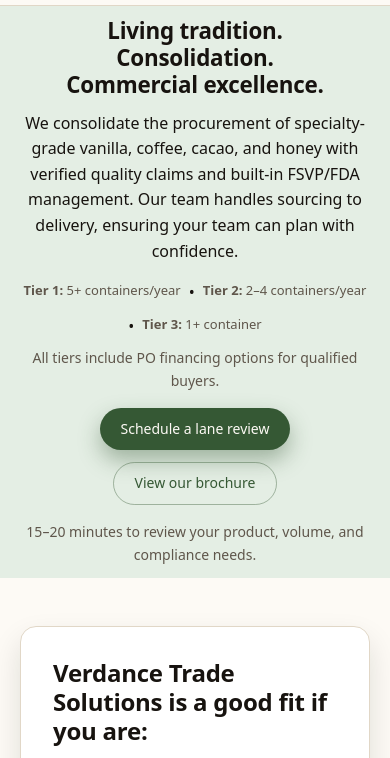
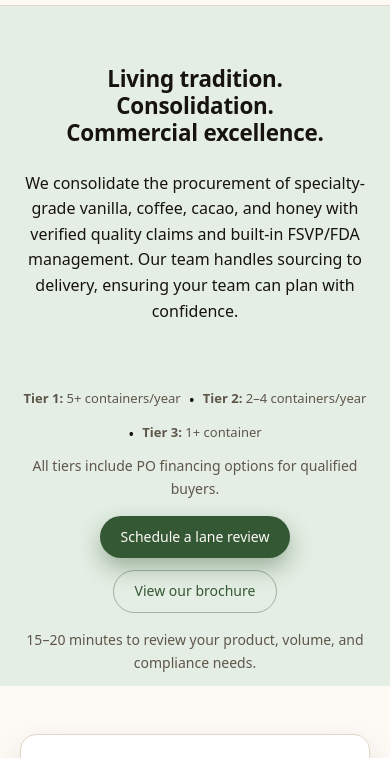
Before and after one commit to VerdanceSolutions/Verdance-Solutions-Website, a plain HTML site: page index.html in a window 390 px wide. Shown: the part 51-809 px from the top of the page. Drawn offline with Linux system fonts and the light colour scheme.

Commit message:
fix(hero): increase copy-stack gaps at ≤420px to push sub-subtitle content below fold

```diff
--- a/styles.css
+++ b/styles.css
@@ -1315,10 +1315,11 @@ textarea,
   so the hamburger floats to the far right edge.
   .navbar__cta is forced hidden with !important to override the
   ≥860px block which sets display:inline-flex with no lower bound.
-  Hero: release the 100dvh height constraint and overflow:hidden so the
-  section sizes to its content. The viewport window naturally lands just
-  below .hero__subtitle on first paint, letting the rest of the copy
-  (meta, actions, note) breathe below the fold without being clipped.
+  Hero: height:auto + overflow:visible releases the 100dvh hard clamp
+  so the section grows with its content. The copy-stack gaps are widened
+  so that title + subtitle consume most of the viewport height on first
+  paint, pushing .hero__meta, .hero__actions, and .hero__note naturally
+  below the fold for the user to scroll into.
 */
 @media (max-width: 420px) {
   .navbar {
@@ -1351,12 +1352,25 @@ textarea,
     padding-block: var(--space-sm);
   }
 
+  /*
+    Push the copy block down from the top of the section so the title
+    doesn't sit flush against the nav. Then widen the gap after
+    .hero__subtitle so .hero__meta and everything below it starts well
+    past the bottom of the viewport on first paint.
+  */
+  .hero__inner {
+    justify-content: flex-start;
+    padding-top: var(--space-2xl);
+  }
+
   .hero__title {
     font-size: clamp(1.4rem, 5.5vw, 1.75rem);
+    margin-bottom: var(--space-lg);
   }
 
   .hero__subtitle {
     font-size: var(--font-size-base);
+    margin-bottom: var(--space-3xl);
   }
 
   .hero__actions {
```
